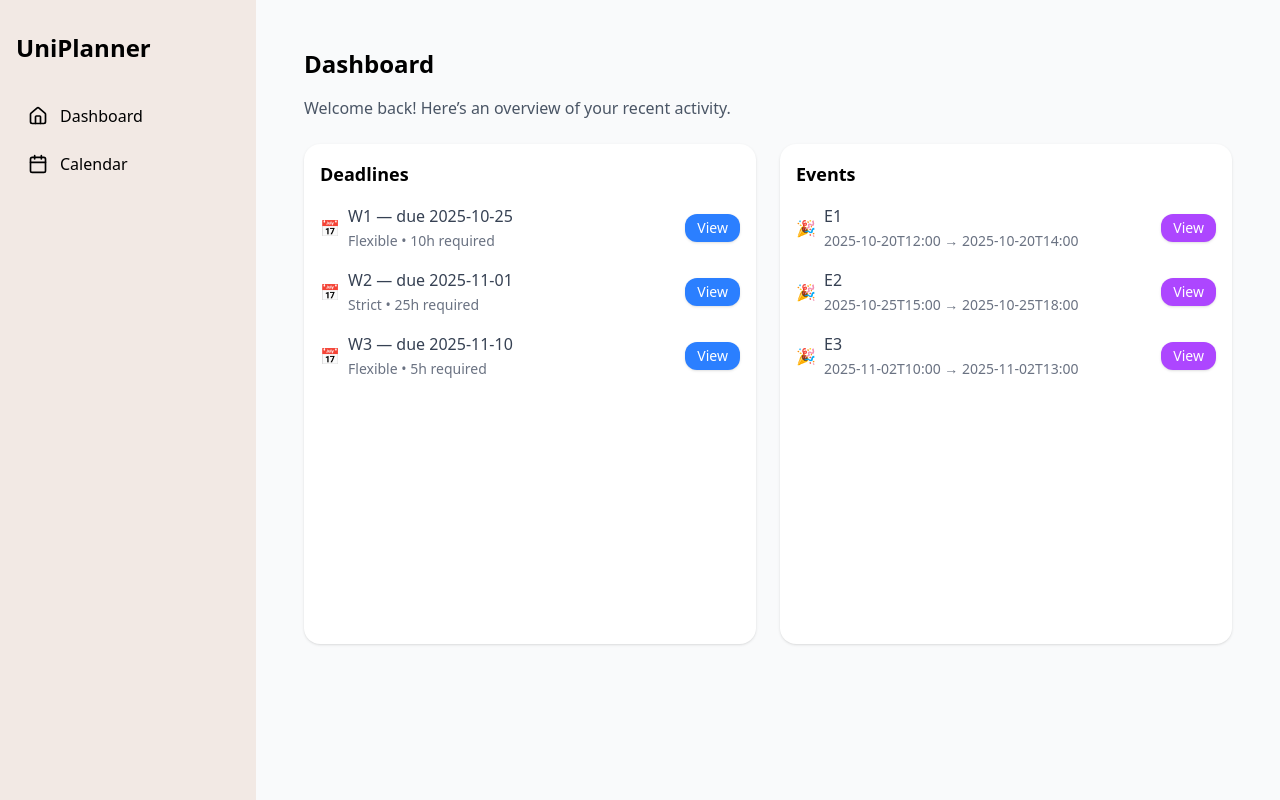
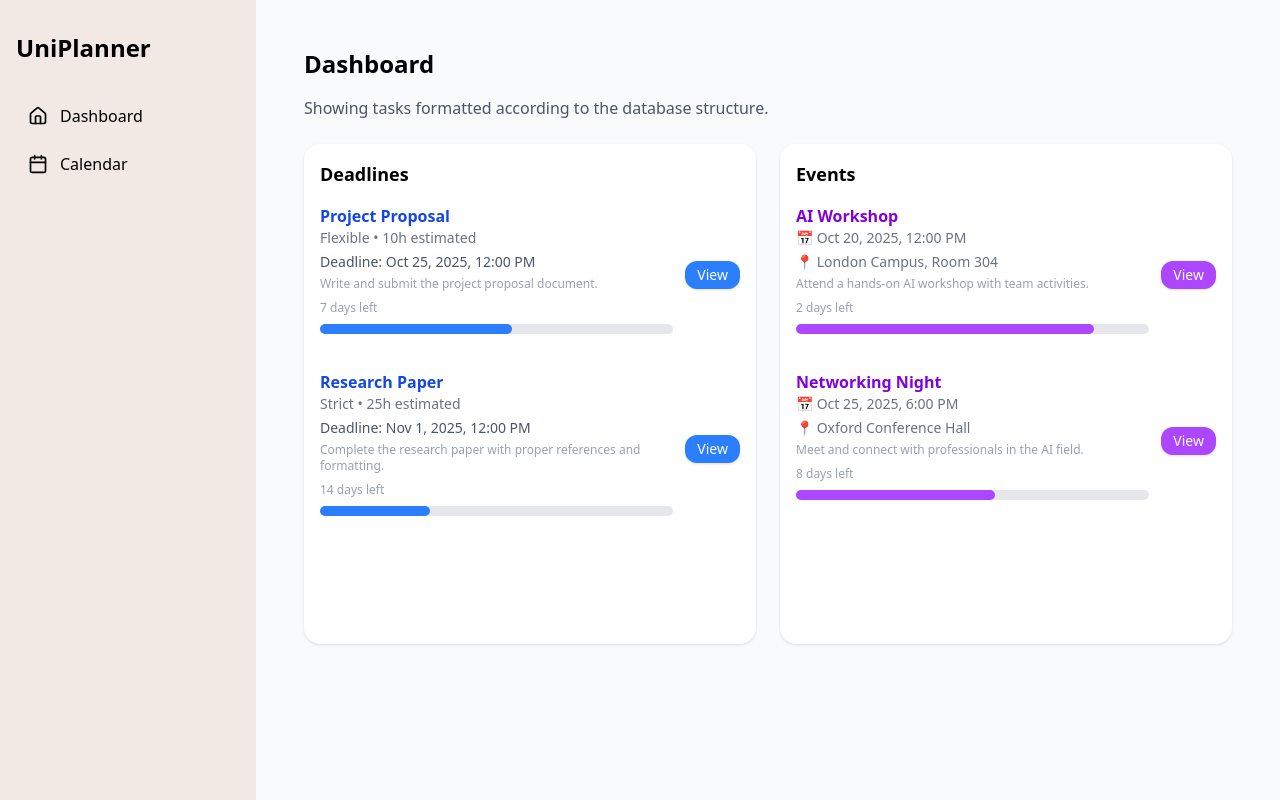
Before and after one commit to seyeong-zero/University-life-planner-with-AI, a Next.js app in the folder frontend/: page / in a window 1280 px wide. Built offline with nearby package versions, Linux system fonts and the light colour scheme.

Commit message:
Add progress bar and event location feature

```diff
--- a/frontend/app/page.tsx
+++ b/frontend/app/page.tsx
@@ -4,83 +4,178 @@ import { useRouter } from "next/navigation";
 export default function HomePage() {
   const router = useRouter();
 
-  const handleView = (type: string, id: string) => {
-    router.push(`/${type}/${id}`);
+  const handleView = (id: string) => {
+    router.push(`/tasks/${id}`);
   };
 
-  // ✅ Deadlines 데이터 (네 포맷 기반)
-  const deadlines = [
-    { taskID: "w1", deadline: "2025-10-25", strictness: false, timeRequire: 10 },
-    { taskID: "w2", deadline: "2025-11-01", strictness: true, timeRequire: 25 },
-    { taskID: "w3", deadline: "2025-11-10", strictness: false, timeRequire: 5 },
+  // Mock data using DB structure + location for events
+  const tasks = [
+    {
+      uuid: "1a2b3c",
+      title: "Project Proposal",
+      description: "Write and submit the project proposal document.",
+      est_hours: 10,
+      deadline: "2025-10-25T12:00:00Z",
+      created_at: "2025-10-10T10:00:00Z",
+      updated_at: "2025-10-15T14:00:00Z",
+      strictness: false,
+      type: "work",
+    },
+    {
+      uuid: "4d5e6f",
+      title: "Research Paper",
+      description: "Complete the research paper with proper references and formatting.",
+      est_hours: 25,
+      deadline: "2025-11-01T12:00:00Z",
+      created_at: "2025-10-12T09:00:00Z",
+      updated_at: "2025-10-14T16:00:00Z",
+      strictness: true,
+      type: "work",
+    },
+    {
+      uuid: "7g8h9i",
+      title: "AI Workshop",
+      description: "Attend a hands-on AI workshop with team activities.",
+      est_hours: 0,
+      deadline: "2025-10-20T12:00:00Z",
+      created_at: "2025-10-08T11:00:00Z",
+      updated_at: "2025-10-09T15:00:00Z",
+      strictness: false,
+      type: "event",
+      location: "London Campus, Room 304",
+    },
+    {
+      uuid: "9k0l1m",
+      title: "Networking Night",
+      description: "Meet and connect with professionals in the AI field.",
+      est_hours: 0,
+      deadline: "2025-10-25T18:00:00Z",
+      created_at: "2025-10-09T09:30:00Z",
+      updated_at: "2025-10-10T11:00:00Z",
+      strictness: false,
+      type: "event",
+      location: "Oxford Conference Hall",
+    },
   ];
 
-  // ✅ Events 데이터 (네 포맷 기반)
-  const events = [
-    { taskID: "e1", startTime: "2025-10-20T12:00", endTime: "2025-10-20T14:00" },
-    { taskID: "e2", startTime: "2025-10-25T15:00", endTime: "2025-10-25T18:00" },
-    { taskID: "e3", startTime: "2025-11-02T10:00", endTime: "2025-11-02T13:00" },
-  ];
+  // Separate works and events
+  const deadlines = tasks.filter((t) => t.type === "work");
+  const events = tasks.filter((t) => t.type === "event");
+
+  // Format date (English, 12-hour format)
+  const formatDate = (date: string) =>
+    new Date(date).toLocaleString("en-US", {
+      hour12: true,
+      year: "numeric",
+      month: "short",
+      day: "numeric",
+      hour: "numeric",
+      minute: "2-digit",
+    });
+
+  // Calculate days left and progress percentage
+  const calculateProgress = (created_at: string, deadline: string) => {
+    const now = new Date();
+    const created = new Date(created_at);
+    const end = new Date(deadline);
+
+    const totalDuration = end.getTime() - created.getTime();
+    const elapsed = now.getTime() - created.getTime();
+
+    const percentage = Math.min(Math.max((elapsed / totalDuration) * 100, 0), 100);
+    const daysLeft = Math.max(
+      0,
+      Math.ceil((end.getTime() - now.getTime()) / (1000 * 60 * 60 * 24))
+    );
+
+    return { percentage, daysLeft };
+  };
 
   return (
     <div className="p-6">
       <h2 className="text-2xl font-semibold mb-4">Dashboard</h2>
       <p className="text-gray-600 mb-6">
-        Welcome back! Here’s an overview of your recent activity.
+        Showing tasks formatted according to the database structure.
       </p>
 
       <div className="grid grid-cols-1 md:grid-cols-2 gap-6">
         {/* Deadlines Section */}
         <div className="bg-white shadow rounded-2xl p-4 h-[500px] overflow-y-auto">
           <h3 className="text-lg font-semibold mb-4">Deadlines</h3>
-          <ul className="space-y-4 text-gray-700">
-            {deadlines.map((d) => (
-              <li key={d.taskID} className="flex justify-between items-center">
-                <div className="flex items-center space-x-2">
-                  <span>📅</span>
-                  <span>
-                    {d.taskID.toUpperCase()} — due {d.deadline}
-                    <br />
-                    <span className="text-sm text-gray-500">
-                      {d.strictness ? "Strict" : "Flexible"} • {d.timeRequire}h required
-                    </span>
-                  </span>
+          <ul className="space-y-6 text-gray-700">
+            {deadlines.map((d) => {
+              const { percentage, daysLeft } = calculateProgress(d.created_at, d.deadline);
+              return (
+                <li key={d.uuid} className="flex justify-between items-start">
+                  <div className="w-full pr-3">
+                    <p className="font-semibold text-blue-700">{d.title}</p>
+                    <p className="text-sm text-gray-500 mb-1">
+                      {d.strictness ? "Strict" : "Flexible"} • {d.est_hours}h estimated
+                    </p>
+                    <p className="text-sm text-gray-600 mb-1">
+                      Deadline: {formatDate(d.deadline)}
+                    </p>
+                    <p className="text-xs text-gray-400 mb-2">{d.description}</p>
+                    <p className="text-xs text-gray-400 mb-2">{daysLeft} days left</p>
+
+                    {/* Progress Bar */}
+                    <div className="w-full bg-gray-200 rounded-full h-2.5 mb-3">
+                      <div
+                        className="bg-blue-500 h-2.5 rounded-full"
+                        style={{ width: `${percentage}%` }}
+                      ></div>
                     </div>
+                  </div>
+
                   <button
-                  onClick={() => handleView("deadlines", d.taskID)}
-                  className="text-sm bg-blue-500 hover:bg-blue-600 text-white px-3 py-1 rounded-xl shadow"
+                    onClick={() => handleView(d.uuid)}
+                    className="text-sm bg-blue-500 hover:bg-blue-600 text-white px-3 py-1 rounded-xl shadow self-center"
                   >
                     View
                   </button>
                 </li>
-            ))}
+              );
+            })}
           </ul>
         </div>
 
         {/* Events Section */}
         <div className="bg-white shadow rounded-2xl p-4 h-[500px] overflow-y-auto">
           <h3 className="text-lg font-semibold mb-4">Events</h3>
-          <ul className="space-y-4 text-gray-700">
-            {events.map((e) => (
-              <li key={e.taskID} className="flex justify-between items-center">
-                <div className="flex items-center space-x-2">
-                  <span>🎉</span>
-                  <span>
-                    {e.taskID.toUpperCase()}
-                    <br />
-                    <span className="text-sm text-gray-500">
-                      {e.startTime.slice(0, 16)} → {e.endTime.slice(0, 16)}
-                    </span>
-                  </span>
+          <ul className="space-y-6 text-gray-700">
+            {events.map((e) => {
+              const { percentage, daysLeft } = calculateProgress(e.created_at, e.deadline);
+              return (
+                <li key={e.uuid} className="flex justify-between items-start">
+                  <div className="w-full pr-3">
+                    <p className="font-semibold text-purple-700">{e.title}</p>
+                    <p className="text-sm text-gray-500 mb-1">
+                      📅 {formatDate(e.deadline)}
+                    </p>
+                    {e.location && (
+                      <p className="text-sm text-gray-500 mb-1">📍 {e.location}</p>
+                    )}
+                    <p className="text-xs text-gray-400 mb-2">{e.description}</p>
+                    <p className="text-xs text-gray-400 mb-2">{daysLeft} days left</p>
+
+                    {/* Progress Bar */}
+                    <div className="w-full bg-gray-200 rounded-full h-2.5 mb-3">
+                      <div
+                        className="bg-purple-500 h-2.5 rounded-full"
+                        style={{ width: `${percentage}%` }}
+                      ></div>
                     </div>
+                  </div>
+
                   <button
-                  onClick={() => handleView("events", e.taskID)}
-                  className="text-sm bg-purple-500 hover:bg-purple-600 text-white px-3 py-1 rounded-xl shadow"
+                    onClick={() => handleView(e.uuid)}
+                    className="text-sm bg-purple-500 hover:bg-purple-600 text-white px-3 py-1 rounded-xl shadow self-center"
                   >
                     View
                   </button>
                 </li>
-            ))}
+              );
+            })}
           </ul>
         </div>
       </div>
```
Also changed, not shown: frontend/app/deadlines/[id]/page.tsx (line endings or trailing spaces). Lines whose indentation alone changed are shown as unchanged.
